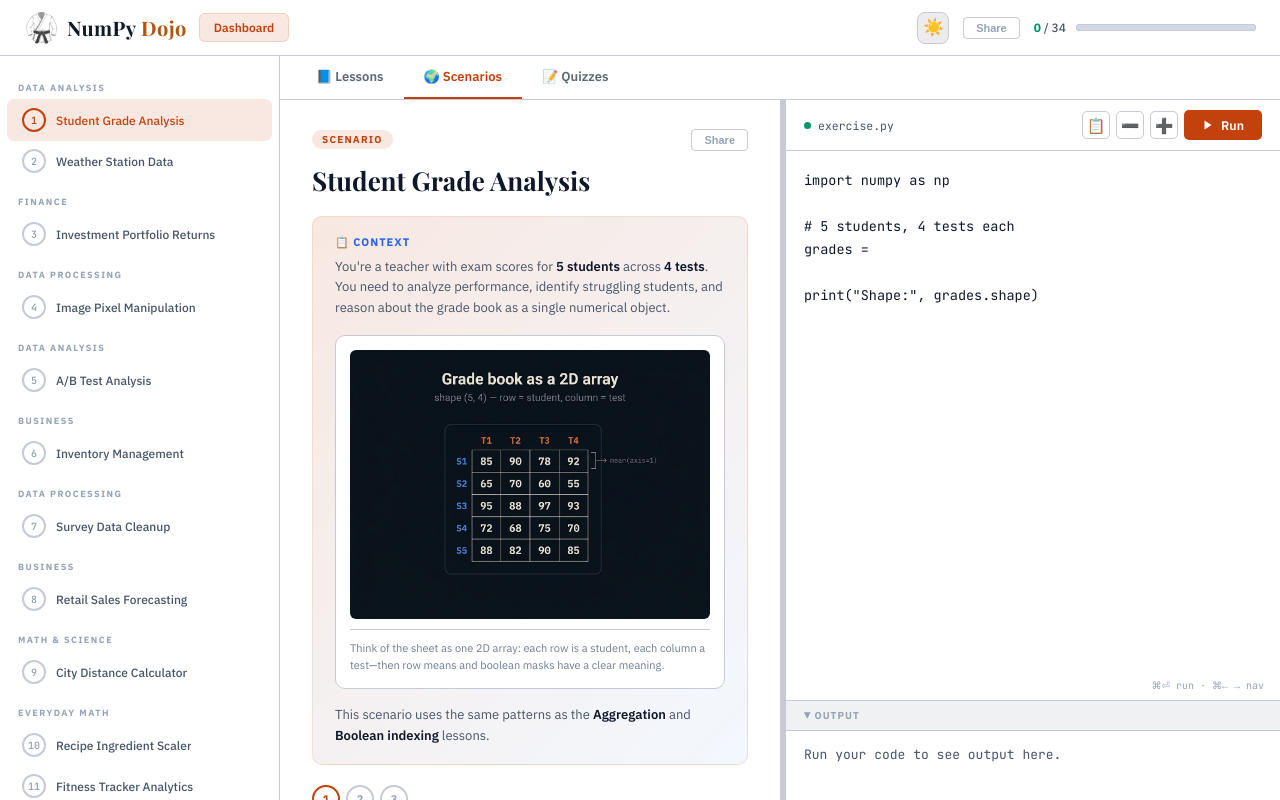
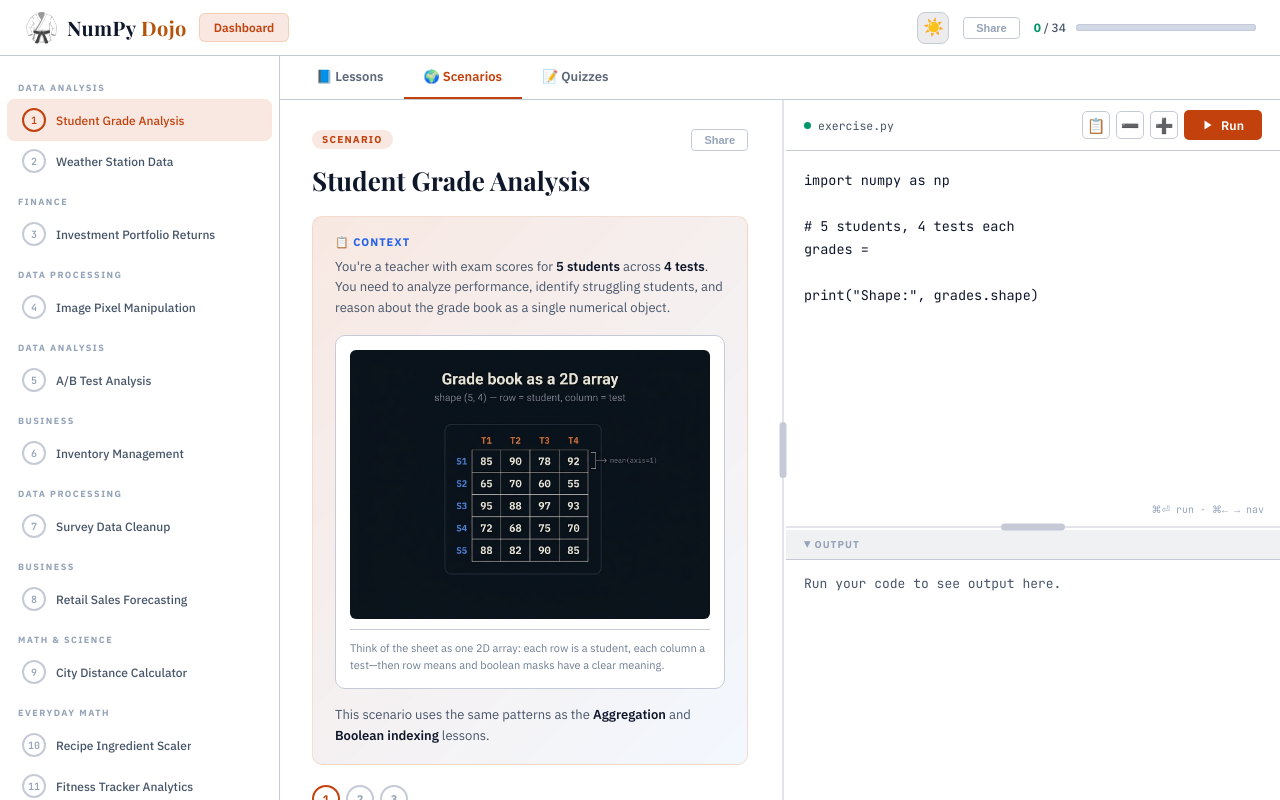
Before and after one commit to zeckdude/numpy-dojo, a Next.js app: page /scenarios/student-grades in a window 1280 px wide. Built offline with nearby package versions, Linux system fonts and the light colour scheme.

Commit message:
Implement output split functionality in CodeEditor: Add resizable output and editor sections with state management for height adjustments. Update globals.css for new gutter styles and transitions, enhancing user experience during code editing and output viewing.

```diff
--- a/src/app/globals.css
+++ b/src/app/globals.css
@@ -458,23 +458,59 @@ main {
   border-left: none;
 }
 
+/* Thin line + centered pill; hover uses glow (box-shadow) so layout does not shift */
 .panes-gutter {
-  background: var(--border);
   cursor: col-resize;
   touch-action: none;
   position: relative;
   z-index: 6;
-  transition: background 0.12s;
-}
-
-.panes-gutter:hover,
-.panes--resizing .panes-gutter {
+  background: transparent;
+}
+
+.panes-gutter::before {
+  content: '';
+  position: absolute;
+  left: 50%;
+  top: 0;
+  bottom: 0;
+  width: 1px;
+  transform: translateX(-50%);
+  background: var(--border);
+  pointer-events: none;
+  transition: background 0.15s ease, box-shadow 0.15s ease;
+}
+
+.panes-gutter::after {
+  content: '';
+  position: absolute;
+  left: 50%;
+  top: 50%;
+  width: 7px;
+  height: 56px;
+  transform: translate(-50%, -50%);
+  border-radius: 999px;
+  background: var(--border);
+  pointer-events: none;
+  transition: background 0.15s ease, box-shadow 0.15s ease;
+}
+
+.panes-gutter:hover::before,
+.panes--resizing .panes-gutter::before,
+.panes-gutter:focus-visible::before {
   background: var(--accent);
+  box-shadow: 0 0 0 3px color-mix(in srgb, var(--accent) 24%, transparent);
+}
+
+.panes-gutter:hover::after,
+.panes--resizing .panes-gutter::after,
+.panes-gutter:focus-visible::after {
+  background: var(--accent);
+  box-shadow: 0 0 0 1px color-mix(in srgb, var(--accent) 35%, transparent);
 }
 
 .panes-gutter:focus-visible {
   outline: 2px solid var(--blue);
-  outline-offset: -1px;
+  outline-offset: 2px;
 }
 
 /* ━━━ LEARN PANE ━━━ */
@@ -1061,6 +1097,75 @@ main {
   border-left: 1px solid var(--border);
 }
 
+.code-editor-split {
+  flex: 1;
+  min-height: 0;
+  display: grid;
+  transition: none;
+}
+
+.code-split-top {
+  min-height: 0;
+  overflow: hidden;
+  display: flex;
+  flex-direction: column;
+}
+
+.output-split-gutter {
+  cursor: row-resize;
+  touch-action: none;
+  position: relative;
+  z-index: 6;
+  flex-shrink: 0;
+  background: transparent;
+}
+
+.output-split-gutter::before {
+  content: '';
+  position: absolute;
+  left: 0;
+  right: 0;
+  top: 50%;
+  height: 1px;
+  transform: translateY(-50%);
+  background: var(--border);
+  pointer-events: none;
+  transition: background 0.15s ease, box-shadow 0.15s ease;
+}
+
+.output-split-gutter::after {
+  content: '';
+  position: absolute;
+  left: 50%;
+  top: 50%;
+  width: 64px;
+  height: 7px;
+  transform: translate(-50%, -50%);
+  border-radius: 999px;
+  background: var(--border);
+  pointer-events: none;
+  transition: background 0.15s ease, box-shadow 0.15s ease;
+}
+
+.output-split-gutter:hover::before,
+.code-editor-split--dragging .output-split-gutter::before,
+.output-split-gutter:focus-visible::before {
+  background: var(--accent);
+  box-shadow: 0 0 0 3px color-mix(in srgb, var(--accent) 24%, transparent);
+}
+
+.output-split-gutter:hover::after,
+.code-editor-split--dragging .output-split-gutter::after,
+.output-split-gutter:focus-visible::after {
+  background: var(--accent);
+  box-shadow: 0 0 0 1px color-mix(in srgb, var(--accent) 35%, transparent);
+}
+
+.output-split-gutter:focus-visible {
+  outline: 2px solid var(--blue);
+  outline-offset: 2px;
+}
+
 .code-bar {
   display: flex;
   align-items: center;
@@ -1203,6 +1308,21 @@ textarea.editor::placeholder { color: var(--text-lo); }
   background: var(--bg-deep);
   min-height: 100px;
   max-height: 250px;
+  overflow-y: auto;
+}
+
+.code-editor-split .output {
+  min-height: 0;
+  max-height: none;
+  overflow: hidden;
+  display: flex;
+  flex-direction: column;
+  border-top: none;
+}
+
+.code-editor-split .output-text {
+  flex: 1;
+  min-height: 0;
   overflow-y: auto;
 }
 
--- a/src/components/CodeEditor.tsx
+++ b/src/components/CodeEditor.tsx
@@ -1,8 +1,27 @@
 'use client';
 
 /* eslint-disable @typescript-eslint/no-explicit-any */
-import { useState, useRef, useEffect, useCallback } from 'react';
+import { useState, useRef, useEffect, useCallback, type KeyboardEvent } from 'react';
 import { executeCode } from '../lib/executor';
+
+const OUTPUT_SPLIT_STORAGE_KEY = 'np_dojo_editor_output_pct';
+const OUTPUT_SPLIT_DEFAULT = 58;
+const OUTPUT_SPLIT_MIN = 22;
+const OUTPUT_SPLIT_MAX = 78;
+
+function clampSplit(n: number, lo: number, hi: number) {
+  return Math.max(lo, Math.min(hi, n));
+}
+
+function readOutputSplitPct(): number {
+  try {
+    const v = parseFloat(localStorage.getItem(OUTPUT_SPLIT_STORAGE_KEY) ?? '');
+    if (Number.isFinite(v)) return clampSplit(v, OUTPUT_SPLIT_MIN, OUTPUT_SPLIT_MAX);
+  } catch {
+    /* ignore */
+  }
+  return OUTPUT_SPLIT_DEFAULT;
+}
 
 interface Props {
   codeKey: string;
@@ -22,8 +41,16 @@ export function CodeEditor({ codeKey, savedCode, validate, onSaveCode, onPass, o
   const [outputOpen, setOutputOpen] = useState(true);
   const [isMobile, setIsMobile] = useState(false);
   const [mobileEditorExpanded, setMobileEditorExpanded] = useState(false);
+  const [editorPct, setEditorPct] = useState(() =>
+    typeof window !== 'undefined' ? readOutputSplitPct() : OUTPUT_SPLIT_DEFAULT
+  );
+  const [outputSplitDragging, setOutputSplitDragging] = useState(false);
   const editorRef = useRef<HTMLTextAreaElement>(null);
   const codePaneRef = useRef<HTMLDivElement>(null);
+  const outputSplitRef = useRef<HTMLDivElement>(null);
+  const editorPctRef = useRef(editorPct);
+
+  editorPctRef.current = editorPct;
 
   // Keep textarea in sync when switching exercise or when persisted code loads from storage.
   useEffect(() => {
@@ -133,6 +160,71 @@ export function CodeEditor({ codeKey, savedCode, validate, onSaveCode, onPass, o
     try { localStorage.setItem('np_dojo_fs', String(next)); } catch { /* */ }
   }, []);
 
+  const applyOutputSplitPct = useCallback((raw: number) => {
+    const c = clampSplit(raw, OUTPUT_SPLIT_MIN, OUTPUT_SPLIT_MAX);
+    setEditorPct(c);
+    try {
+      localStorage.setItem(OUTPUT_SPLIT_STORAGE_KEY, String(Math.round(c * 10) / 10));
+    } catch {
+      /* ignore */
+    }
+  }, []);
+
+  useEffect(() => {
+    if (!outputSplitDragging) return;
+
+    const applyFromClientY = (clientY: number) => {
+      const el = outputSplitRef.current;
+      if (!el) return;
+      const rect = el.getBoundingClientRect();
+      const h = rect.height;
+      if (h <= 0) return;
+      const y = clientY - rect.top;
+      applyOutputSplitPct((y / h) * 100);
+    };
+
+    const onMouseMove = (e: MouseEvent) => applyFromClientY(e.clientY);
+    const onTouchMove = (e: TouchEvent) => {
+      if (e.touches.length > 0) applyFromClientY(e.touches[0].clientY);
+    };
+    const end = () => setOutputSplitDragging(false);
+
+    document.addEventListener('mousemove', onMouseMove);
+    document.addEventListener('mouseup', end);
+    document.addEventListener('touchmove', onTouchMove, { passive: true });
+    document.addEventListener('touchend', end);
+    document.addEventListener('touchcancel', end);
+    document.body.style.cursor = 'row-resize';
+    document.body.style.userSelect = 'none';
+
+    return () => {
+      document.removeEventListener('mousemove', onMouseMove);
+      document.removeEventListener('mouseup', end);
+      document.removeEventListener('touchmove', onTouchMove);
+      document.removeEventListener('touchend', end);
+      document.removeEventListener('touchcancel', end);
+      document.body.style.cursor = '';
+      document.body.style.userSelect = '';
+    };
+  }, [outputSplitDragging, applyOutputSplitPct]);
+
+  const onOutputGutterKeyDown = (e: KeyboardEvent) => {
+    const p = editorPctRef.current;
+    if (e.key === 'ArrowUp') {
+      e.preventDefault();
+      applyOutputSplitPct(p - 3);
+    } else if (e.key === 'ArrowDown') {
+      e.preventDefault();
+      applyOutputSplitPct(p + 3);
+    } else if (e.key === 'Home') {
+      e.preventDefault();
+      applyOutputSplitPct(OUTPUT_SPLIT_MIN);
+    } else if (e.key === 'End') {
+      e.preventDefault();
+      applyOutputSplitPct(OUTPUT_SPLIT_MAX);
+    }
+  };
+
   return (
     <div className="code-pane" ref={codePaneRef}>
       <div className="code-bar">
@@ -164,6 +256,14 @@ export function CodeEditor({ codeKey, savedCode, validate, onSaveCode, onPass, o
         </div>
       </div>
 
+      <div
+        ref={outputSplitRef}
+        className={`code-editor-split${outputSplitDragging ? ' code-editor-split--dragging' : ''}`}
+        style={{
+          gridTemplateRows: `minmax(0, ${editorPct}fr) 6px minmax(0, ${100 - editorPct}fr)`,
+        }}
+      >
+        <div className="code-split-top">
           <div className="editor-wrap">
             <textarea
               ref={editorRef}
@@ -181,10 +281,30 @@ export function CodeEditor({ codeKey, savedCode, validate, onSaveCode, onPass, o
             <div className={`result-bar ${result}`}>
               <span>{result === 'pass' ? '✅ Exercise Complete!' : '❌ Not quite'}</span>
               {result === 'pass' && onNext && (
-            <button className="next-btn" onClick={onNext}>Next →</button>
+                <button type="button" className="next-btn" onClick={onNext}>
+                  Next →
+                </button>
               )}
             </div>
           )}
+        </div>
+
+        <div
+          className="output-split-gutter"
+          role="separator"
+          aria-orientation="horizontal"
+          aria-label="Resize editor and output height"
+          aria-valuenow={Math.round(editorPct)}
+          aria-valuemin={OUTPUT_SPLIT_MIN}
+          aria-valuemax={OUTPUT_SPLIT_MAX}
+          tabIndex={0}
+          onMouseDown={(e) => {
+            e.preventDefault();
+            setOutputSplitDragging(true);
+          }}
+          onTouchStart={() => setOutputSplitDragging(true)}
+          onKeyDown={onOutputGutterKeyDown}
+        />
 
         <div className="output">
           <div
@@ -192,12 +312,20 @@ export function CodeEditor({ codeKey, savedCode, validate, onSaveCode, onPass, o
             onClick={() => setOutputOpen(!outputOpen)}
             style={{ cursor: 'pointer' }}
           >
-          <span style={{ display: 'inline-block', transform: outputOpen ? 'rotate(90deg)' : 'none', transition: '0.2s', fontSize: 8 }}>▶</span>
-          {' '}Output
+            <span
+              style={{
+                display: 'inline-block',
+                transform: outputOpen ? 'rotate(90deg)' : 'none',
+                transition: '0.2s',
+                fontSize: 8,
+              }}
+            >
+              ▶
+            </span>{' '}
+            Output
           </div>
-        {outputOpen && (
-          <div className={`output-text ${outputClass}`}>{output}</div>
-        )}
+          {outputOpen && <div className={`output-text ${outputClass}`}>{output}</div>}
+        </div>
       </div>
     </div>
   );
```
Lines whose indentation alone changed are shown as unchanged.
